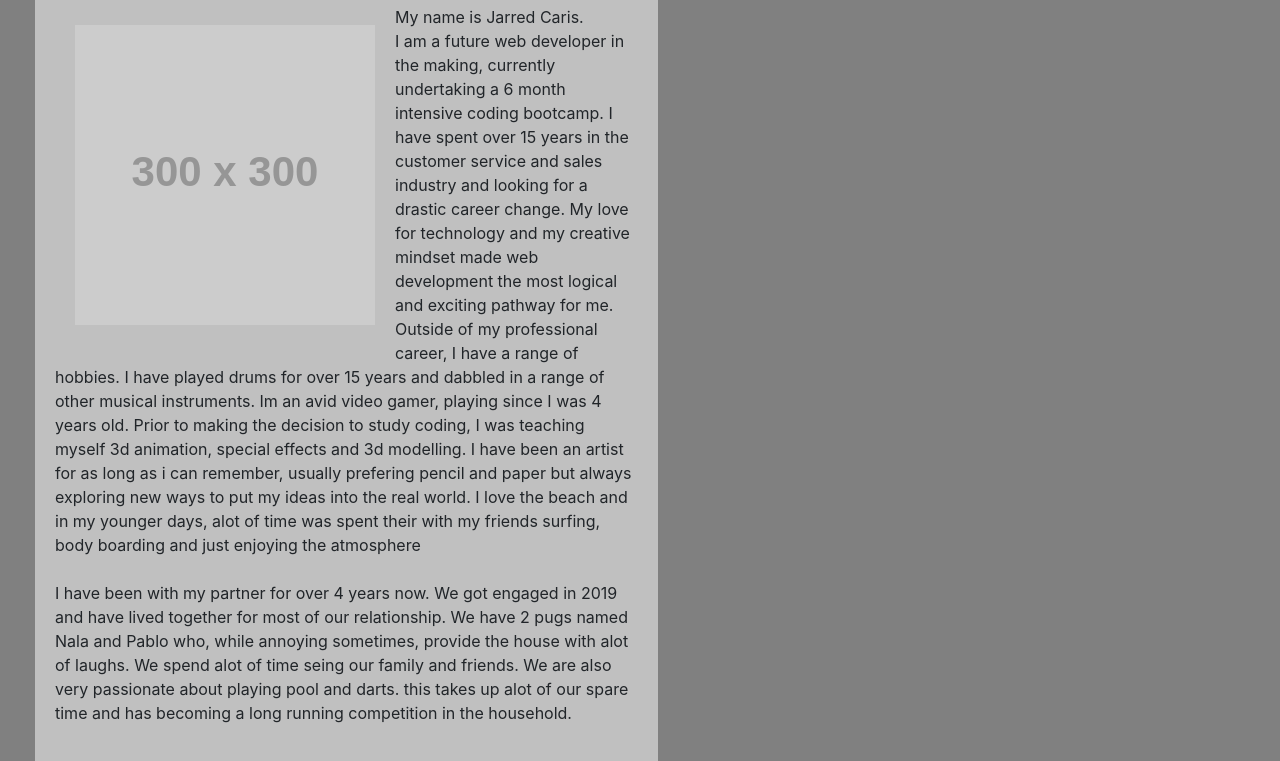
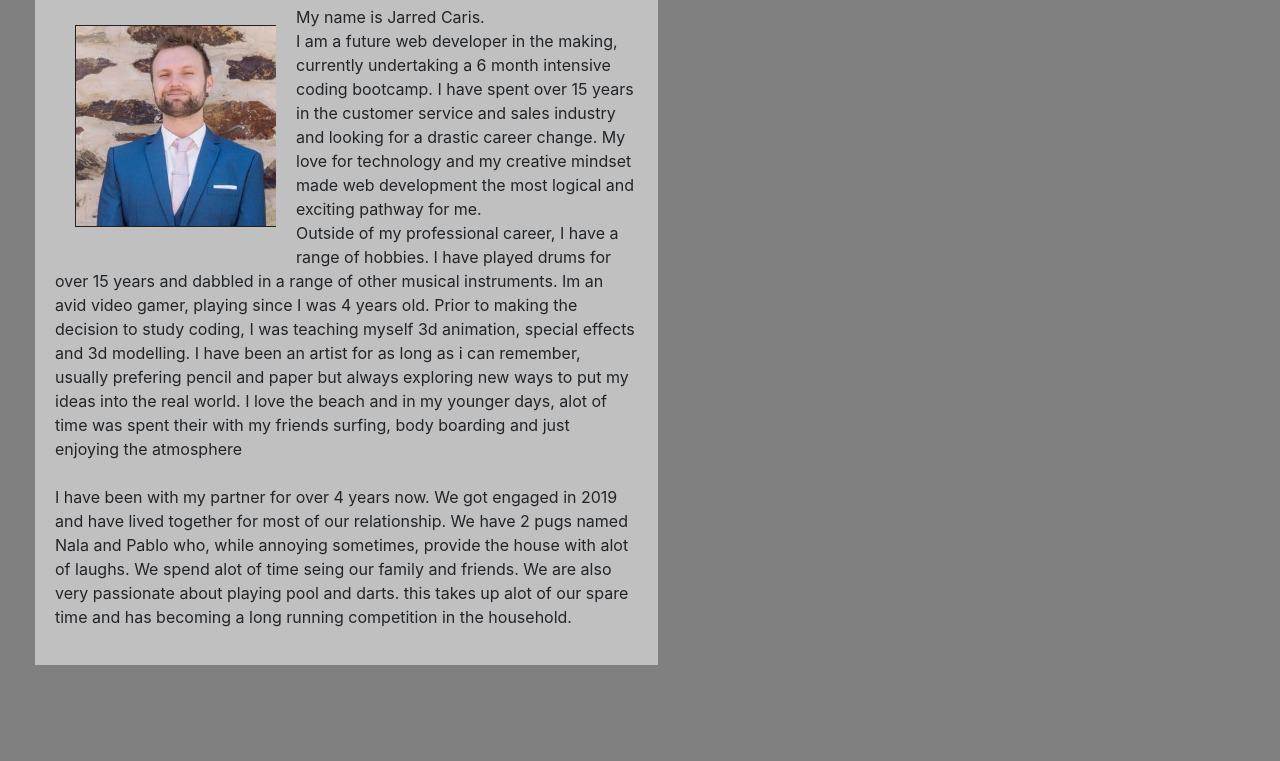
Before and after one commit to Jarred-Caris/Week_two_homework, a plain HTML site: page index.html in a window 1280 px wide. Shown: the part 151-912 px from the top of the page. After the commit the page ends 816 px from the top, so only its background shows below. Drawn offline with nearby package versions, Linux system fonts and the light colour scheme; placeholder pictures from the web are drawn by us.

Commit message:
added profile pic

```diff
--- a/index.html
+++ b/index.html
@@ -1,5 +1,6 @@
 <!DOCTYPE html>
 <html lang="en">
+  <!-- Head tag with meta information and link for bootstrap CSS-->
   <head>
     <meta charset="UTF-8" />
     <meta name="viewport" content="width=device-width, initial-scale=1.0" />
@@ -11,7 +12,10 @@
       crossorigin="anonymous"
     />
   </head>
+
+  <!--Background colour-->
   <body style="background-color: grey">
+    <!--Navbar code-->
     <nav class="navbar navbar-expand-lg navbar-dark bg-dark">
       <a class="navbar-brand" href="#">Jarred Caris</a>
       <button
@@ -43,14 +47,12 @@
     </nav>
     <br />
 
+    <!-- About me section with profile pic-->
     <section class="container-fluid" style="padding-left: 50px">
       <div class="row">
         <div class="col-md-6" style="background-color: silver; padding: 20px">
           <h1>About Me</h1>
-          <img
-            src="http://placehold.it/300x300"
-            style="float: left; margin: 20px"
-          />
+          <img src="Assets/Jarred.PNG" style="float: left; margin: 20px" />
           <p>
             My name is Jarred Caris.
             <br />
@@ -83,6 +85,8 @@
         </div>
       </div>
     </section>
+
+    <!-- Bootstrap Javascript link-->
     <script
       src="https://cdn.jsdelivr.net/npm/bootstrap@5.0.0-beta1/dist/js/bootstrap.bundle.min.js"
       integrity="sha384-ygbV9kiqUc6oa4msXn9868pTtWMgiQaeYH7/t7LECLbyPA2x65Kgf80OJFdroafW"
```
Also changed, not shown: Assets/Jarred.PNG (added).
